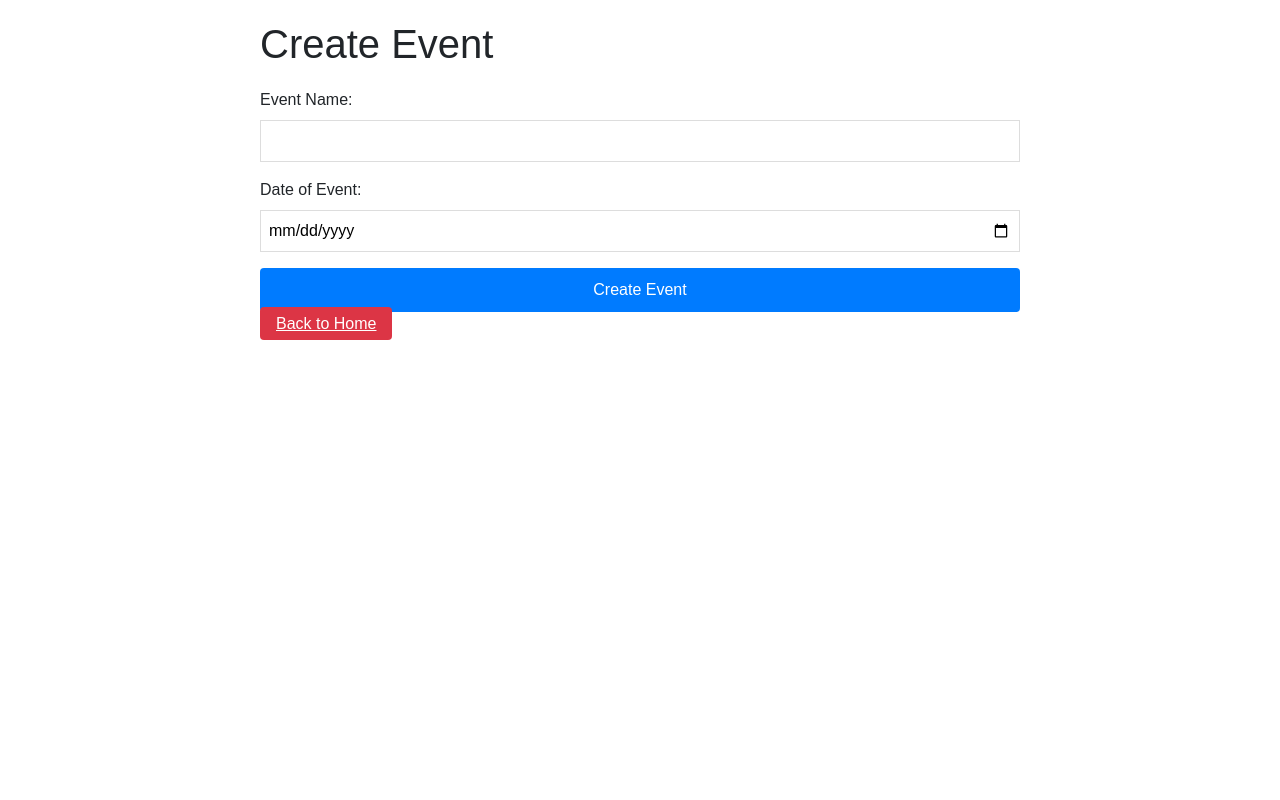
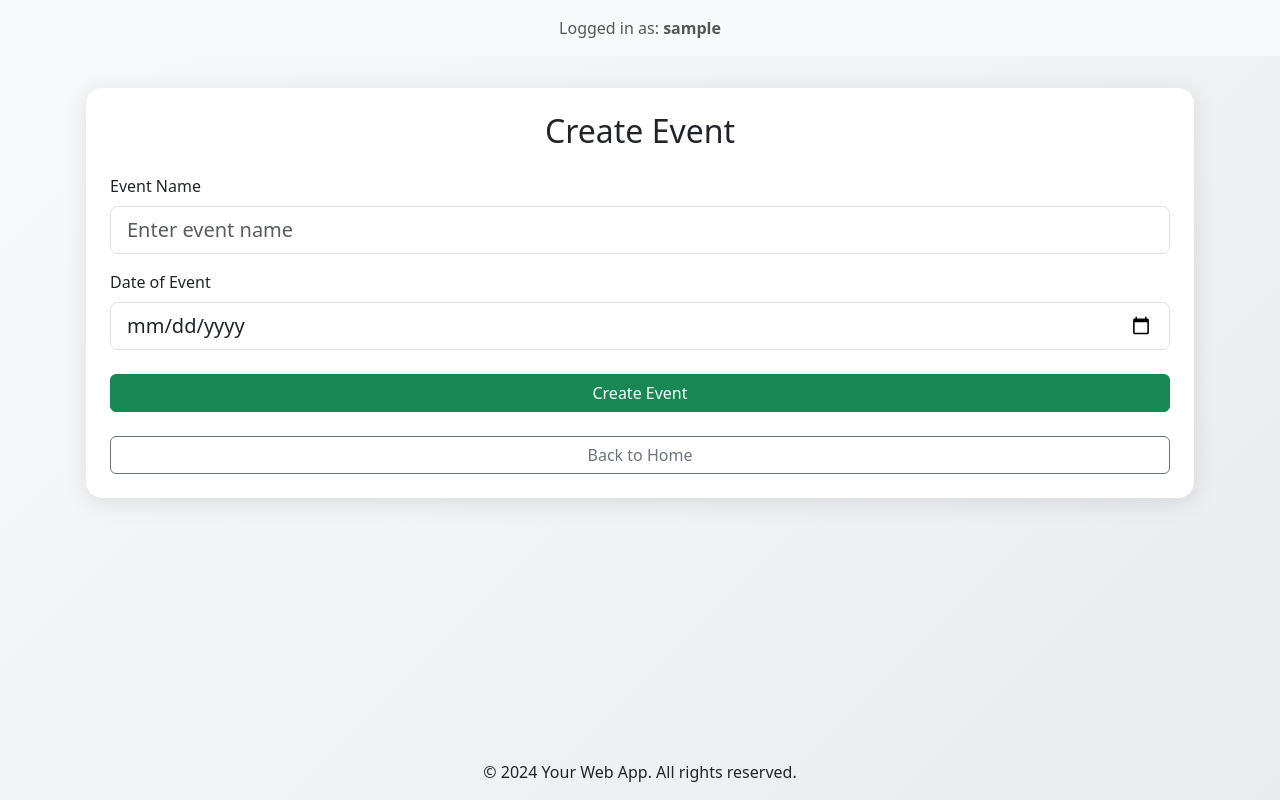
Before and after one commit to johnatrootdynamics/Race-Keeper, a Flask app: page /create_event in a window 1280 px wide. Run offline with Flask 3, Linux system fonts and the light colour scheme; the visitor is signed in with stand-in values (Sample User, id 1); data that the repository does not hold is empty; some libraries are stand-ins or nearby versions.

Commit message:
Update create_event.html

```diff
--- a/templates/create_event.html
+++ b/templates/create_event.html
@@ -1,26 +1,53 @@
 <!DOCTYPE html>
 <html lang="en">
 <head>
-    <meta charset="UTF-8">
-    <meta http-equiv="X-UA-Compatible" content="IE=edge">
-    <meta name="viewport" content="width=device-width, initial-scale=1.0">
-    <link href="https://cdn.jsdelivr.net/npm/bootstrap@5.3.3/dist/css/bootstrap.min.css" rel="stylesheet" integrity="sha384-QWTKZyjpPEjISv5WaRU9OFeRpok6YctnYmDr5pNlyT2bRjXh0JMhjY6hW+ALEwIH" crossorigin="anonymous">
-    <link rel="stylesheet" href="{{ url_for('static', filename='styles.css') }}">
-    <title>Create Event</title>
+  <meta charset="UTF-8" />
+  <meta http-equiv="X-UA-Compatible" content="IE=edge" />
+  <meta name="viewport" content="width=device-width, initial-scale=1.0" />
+  <title>Create Event</title>
+  <!-- Bootstrap 5 CSS -->
+  <link href="https://cdn.jsdelivr.net/npm/bootstrap@5.3.3/dist/css/bootstrap.min.css" rel="stylesheet" />
+  <style>
+    /* ---------- Page background ---------- */
+    body {background:linear-gradient(135deg,#f8f9fa 0%,#e9ecef 100%);min-height:100vh;display:flex;flex-direction:column;}
+    /* ---------- Wrapper & Card ---------- */
+    .event-wrapper {flex:1 0 auto;padding:2rem 1rem;}
+    .event-card {border:none;border-radius:1rem;box-shadow:0 4px 24px rgba(0,0,0,.1);}
+  </style>
 </head>
 <body>
-    <div class="container">
-        <h1>Create Event</h1>
-        <form method="POST" action="{{ url_for('create_event') }}">
-            <label for="event_name">Event Name:</label>
-            <input type="text" name="event_name" required>
+  <!-- Navbar -->
+  <nav class="navbar navbar-expand-lg navbar-light bg-light">
+    <div class="container-fluid justify-content-center"><span class="navbar-text">Logged in as: <strong>{{ current_user.username }}</strong></span></div>
+  </nav>
 
-            <label for="event_date">Date of Event:</label>
-            <input type="date" name="event_date" required>
+  <main class="event-wrapper container">
+    <div class="card event-card p-4">
+      <h2 class="text-center mb-4">Create Event</h2>
+      <form method="POST" action="{{ url_for('create_event') }}" class="needs-validation" novalidate>
+        <div class="mb-3">
+          <label for="event_name" class="form-label">Event Name</label>
+          <input type="text" name="event_name" id="event_name" class="form-control form-control-lg" placeholder="Enter event name" required />
+          <div class="invalid-feedback">Please enter an event name.</div>
+        </div>
+        <div class="mb-4">
+          <label for="event_date" class="form-label">Date of Event</label>
+          <input type="date" name="event_date" id="event_date" class="form-control form-control-lg" required />
+          <div class="invalid-feedback">Please select a date.</div>
+        </div>
+        <button type="submit" class="btn btn-success w-100">Create Event</button>
+      </form>
+      <div class="d-grid gap-2 mt-4"><a href="{{ url_for('index') }}" class="btn btn-outline-secondary">Back to Home</a></div>
+    </div>
+  </main>
 
-            <button type="submit">Create Event</button>
-        </form>
-        <a href="{{ url_for('index') }}" class="back-button">Back to Home</a>
-    </div>
+  <footer class="footer mt-auto text-center"><p>© 2024 Your Web App. All rights reserved.</p></footer>
+
+  <!-- Scripts -->
+  <script src="https://cdn.jsdelivr.net/npm/bootstrap@5.3.3/dist/js/bootstrap.bundle.min.js"></script>
+  <script>
+    // Bootstrap validation
+    (()=>{'use strict';const forms=document.querySelectorAll('.needs-validation');Array.from(forms).forEach(f=>{f.addEventListener('submit',e=>{if(!f.checkValidity()){e.preventDefault();e.stopPropagation();}f.classList.add('was-validated');},false);});})();
+  </script>
 </body>
 </html>
```
